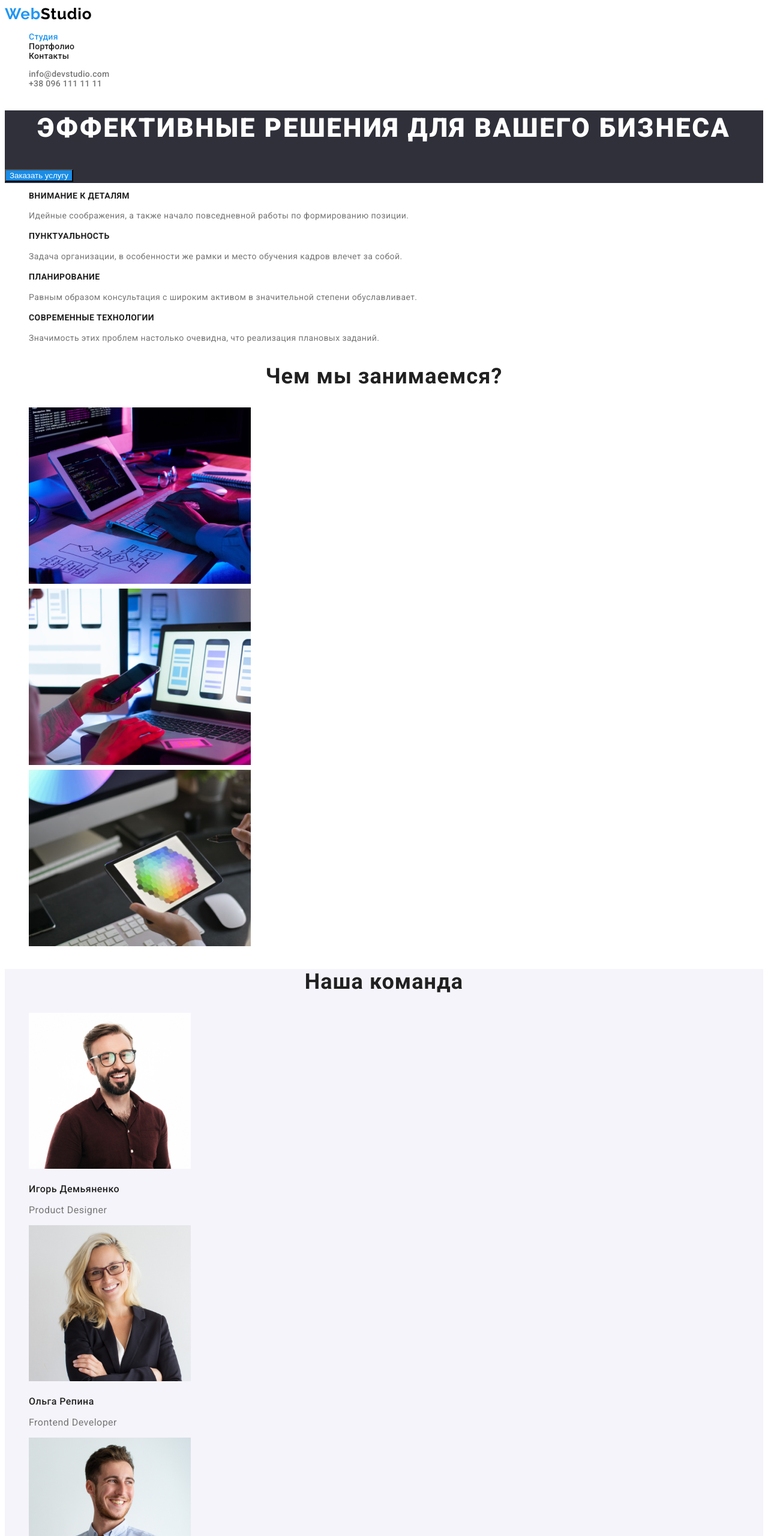
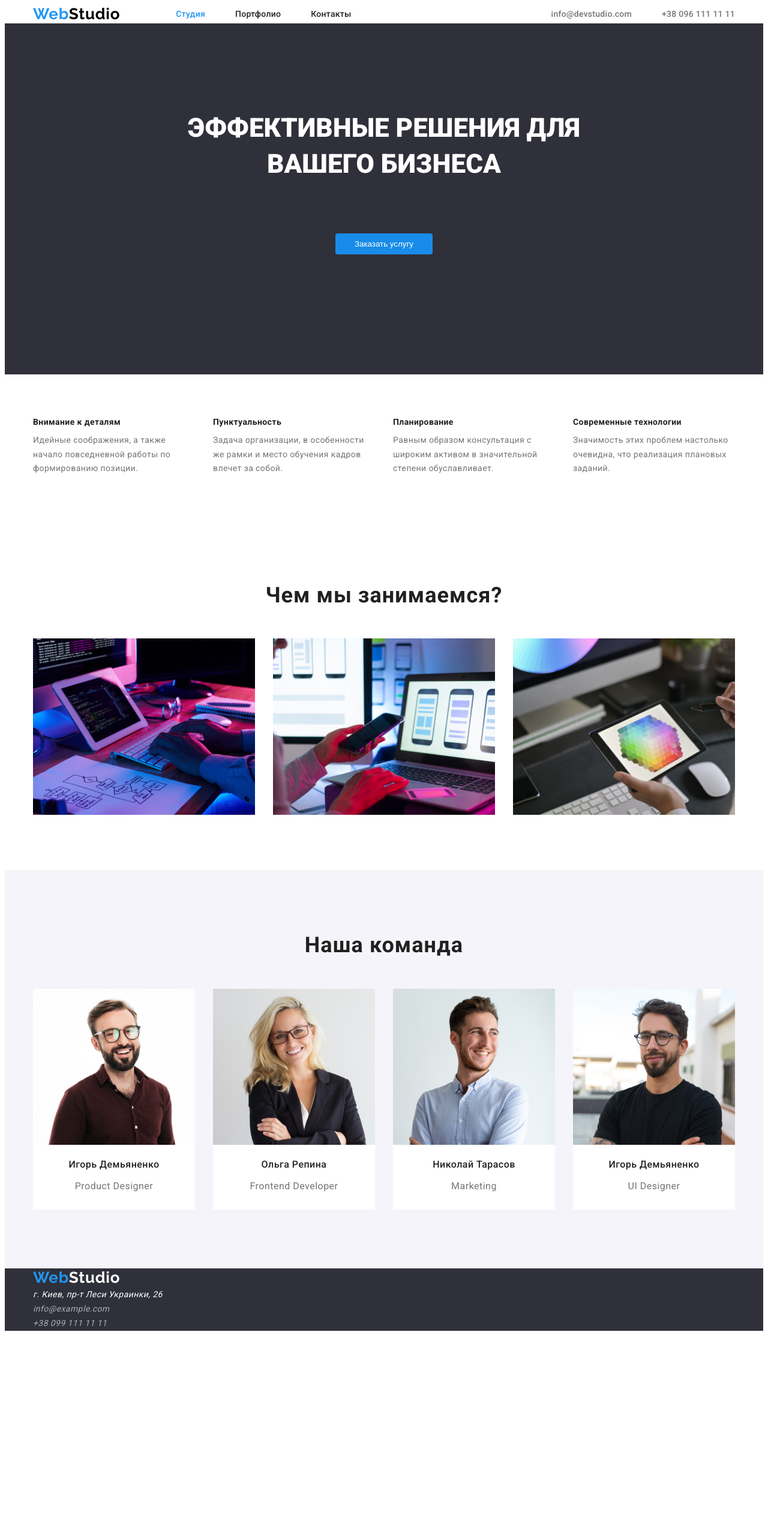
Before and after one commit to vlad-siladi/nastya-shtopor, a plain HTML site: page index.html in a window 1280 px wide. Shown: the top 2560 px of the page at 60% size. After the commit the page ends 2232 px from the top, so only its background shows below. Drawn offline with Linux system fonts and the light colour scheme.

Commit message:
добавляет 3 работу

```diff
--- a/css/style.css
+++ b/css/style.css
@@ -29,6 +29,7 @@
   --button-bg-color: #188ce8;
   --adress-link: rgba(255, 255, 255, 0.6);
 }
+
 /* тело */
 .body {
   background-color: var(--bg-color);
@@ -37,8 +38,36 @@
   line-height: 1.71;
 }
 
-/* логотип */
+ul {
+  padding: 0;
+}
+
+/* Шапка */
+
+.head-block,
+.head-nav {
+  display: flex;
+  align-items: center;
+}
+
+.conteiner {
+  margin: 0 auto;
+  max-width: 1170px;
+  padding-left: 15px;
+  padding-right: 15px;
+  border-bottom-width: 1600px;
+  border-bottom-color: #000000;
+}
+
+.portfolio-line {
+  border-bottom-width: 1px;
+  border-bottom-color: #ececec;
+  border-bottom-style: solid;
+}
+/* LOGO */
 .logo {
+  margin-right: 93px;
+
   color: var(--logo-color);
   font-family: Raleway, sans-serif;
   font-weight: 700;
@@ -57,7 +86,11 @@
   text-decoration: none;
 }
 
+/* Навигация по сайтам */
 .site-nav {
+  margin: 0px;
+  display: flex;
+
   cursor: pointer;
 
   color: var(--primery-text-color);
@@ -65,9 +98,18 @@
   font-size: 14px;
   line-height: 1.14;
   letter-spacing: 0.02em;
-
   text-decoration: none;
 }
+
+.site-nav .item + .item {
+  margin-left: 50px;
+}
+
+/* .site-nav li {
+  display: block;
+  padding-top: 32px;
+  padding-bottom: 32px;
+} */
 
 .corrent {
   color: var(--accent);
@@ -78,19 +120,29 @@
   color: var(--accent);
 }
 
+/* Auth-nav */
+
+.auth-nav::before {
+  background-image: url(../);
+}
+
 .auth-nav {
+  display: flex;
+  margin: 0px;
+  margin-left: auto;
+
   color: var(--secondary-text-color);
-
   font-weight: 500;
   font-size: 14px;
   line-height: 1.14;
   letter-spacing: 0.02em;
-
   text-decoration: none;
 }
-.auth-nav:hover {
-  color: var(--accent);
+
+.auth-nav .item + .item {
+  margin-left: 50px;
 }
+.auth-nav:hover,
 .auth-nav:focus {
   color: var(--accent);
 }
@@ -103,40 +155,99 @@
 /* Банер с кнопкой */
 .banner {
   background-color: var(--footer-bg-color);
+  text-align: center;
+  padding: 145px 0 200px 0;
+  margin-top: 0px;
+  margin-bottom: 0;
 }
 .banner-title {
+  margin-left: auto;
+  margin-right: auto;
+  max-width: 696px;
+  margin-top: 0;
+  margin-bottom: 85px;
+
   color: #ffffff;
 
   font-weight: 900;
   font-size: 44px;
   line-height: 1.36;
-  text-align: center;
-  letter-spacing: 0.06em;
+  /* letter-spacing: 0.06em; */
   text-transform: uppercase;
 }
 .banner-button {
+  border-radius: 4px;
+  padding: 10px 32px;
+  border: none;
+  min-width: 200 px;
+  text-align: center;
+
+  display: inline-block;
+
   color: #ffffff;
   background-color: var(--button-bg-color);
 }
 
 /* Список преимуществ */
 
+.advantages {
+  padding-top: 72px;
+  padding-bottom: 94px;
+}
+.section-nav {
+  margin: 0px;
+  display: flex;
+}
+.advantages-item {
+  padding: 0;
+  max-width: 270px;
+}
+
+.advantages-item + .advantages-item {
+  margin-left: 30px;
+}
+
 .advantages-title {
+  margin-top: 0px;
+  margin-bottom: 10px;
+
   color: var(--primery-text-color);
   font-weight: 700;
   font-size: 14px;
   line-height: 1.14;
   letter-spacing: 0.03em;
-  text-transform: uppercase;
+  /* text-transform: uppercase;  */
 }
 .advantages-text {
+  margin-top: 0px;
+  margin-bottom: 0px;
+
   color: var(--secondary-text-color);
   font-weight: 400;
+  font-size: 14px;
+  line-height: 1.7;
   letter-spacing: 0.03em;
 }
 
 /* Чем мы занимаемся */
+
+.work-item {
+  justify-content: center;
+  padding: 0;
+  margin-right: 30px;
+}
+.work-item:last-child {
+  margin-right: 0;
+}
+.section-nav {
+  padding: 0;
+  margin-bottom: 84px;
+}
+
 .section-title {
+  margin-top: 0px;
+  margin-bottom: 50px;
+
   color: var(--primery-text-color);
   font-weight: 700;
   font-size: 36px;
@@ -148,15 +259,53 @@
 /* Команда  */
 .team {
   background-color: #f5f4fa;
+  margin: 0px;
+  padding-bottom: 84px;
+  padding-top: 104px;
 }
+
+.section-team {
+  display: flex;
+}
+
+.team-item {
+  justify-content: center;
+  padding: 0;
+  margin-right: 30px;
+  background-color: var(--bg-color);
+}
+
+.team-item:last-child {
+  margin-right: 0px;
+}
+
+.team-header {
+  padding: 0;
+  margin-bottom: 50px;
+  margin-top: 0;
+
+  text-align: center;
+  color: var(--primery-text-color);
+  font-weight: 700;
+  font-size: 36px;
+  line-height: 1.2;
+  letter-spacing: 0.03em;
+}
+
 .team-title {
+  text-align: center;
   color: var(--primery-text-color);
   font-weight: 500;
   font-size: 16px;
   line-height: 1.2;
   letter-spacing: 0.03em;
 }
+
 .team-text {
+  margin-top: 0px;
+  margin-bottom: 30px;
+
+  text-align: center;
   color: var(--secondary-text-color);
   font-weight: 400;
   font-size: 16px;
@@ -171,6 +320,7 @@
 .footer {
   background-color: var(--footer-bg-color);
 }
+
 .address-nav {
   color: #ffffff;
 
@@ -193,7 +343,7 @@
 .footer-a:focus {
   color: var(--accent);
 }
-"."km? .button {
+.button {
   list-style: none;
 
   color: var(--primery-text-color);
@@ -204,10 +354,85 @@
   color: #ffffff;
   background-color: var(--button-bg-color);
 }
+/* П О Р Т Ф О Л И О  */
 
+/* Фильтр */
+.button-list {
+  text-align: center;
+  padding-top: 94px;
+  margin: 0;
+  margin-bottom: 34px;
+}
+
+.button-item {
+  text-align: center;
+  display: inline-block;
+  margin-right: 30px;
+}
+.button-item:last-child {
+  margin-right: 0px;
+}
+
+.button {
+  border-radius: 4px;
+  border: none;
+  padding: 6px 22px;
+  background-color: F5F4FA;
+
+  color: var(--primery-text-color);
+  font-family: Roboto;
+  font-style: normal;
+  font-weight: 500;
+  font-size: 16px;
+  letter-spacing: 0.03em;
+}
+
+.button:hover,
+.button:focus {
+  background-color: var(--accent);
+  color: var(--bg-color);
+}
 /* Список портфолио */
 
+/* .portfolio-item {
+  width: 370px;
+  padding-left: 15px;
+  padding-right: 15px;
+} */
+
+.portfolio {
+  padding-bottom: 86px;
+  margin: 0;
+}
+
+.portfolio-container {
+  display: flex;
+  flex-wrap: wrap;
+  margin-right: -30px;
+  margin-bottom: -30px;
+}
+
+.portfolio-item {
+  width: 370px;
+  padding: 0px;
+  margin-right: 30px;
+  margin-bottom: 30px;
+  background-color: #eeeeee;
+  flex-basis: calc((100% - 30px * 3) / 3);
+}
+
+/* .portfolio-item:nth-child(3n) {
+  margin-right: 0px;
+}
+
+.portfolio-item:nth-last-child(-n + 3) {
+  margin-bottom: 0px;
+} */
+
 .portfolio-title {
+  padding-right: 24px;
+  padding-left: 24px;
+
   color: var(--primery-text-color);
   font-weight: 700;
   font-size: 18px;
@@ -216,9 +441,22 @@
 }
 
 .portfolio-text {
+  padding-right: 24px;
+  padding-left: 24px;
+
   color: var(--secondary-text-color);
   font-weight: 400;
   font-size: 16px;
   line-height: 1.9;
   letter-spacing: 0.03em;
 }
+
+/* .portfolio-item {
+  width: calc((100%-60px) / 3);
+  margin-right: 30px;
+  background-color: purple;
+}
+
+.portfolio-item:nth-child(3n) {
+  margin-right: 0px;
+} */
--- a/index.html
+++ b/index.html
@@ -13,21 +13,22 @@
 
 <body class="body">
     <!-- Шапка -->
-    <header class="head" >
-        <nav>
+    <header class="conteiner" >
+       <div class="head-block ">
+            <nav class="head-nav">
                 <a href="" class="logo">Web<span class="logo-studio">Studio</span> </a>
 
                 <ul class="site-nav list">
-                <li> <a href=" " class="site-nav link corrent">Студия </a> </li>
-                <li> <a href="./portfolio.html" class="site-nav link">Портфолио</a>  </li>
-                <li> <a href="" class="site-nav link">Контакты </a> </li>
+                    <li class="item"> <a href=" " class="site-nav link corrent">Студия </a> </li>
+                    <li class="item"> <a href="./portfolio.html" class="site-nav link">Портфолио</a> </li>
+                    <li class="item"> <a href="" class="site-nav link">Контакты </a> </li>
                 </ul>
              </nav>
              <ul class="auth-nav list">
-            <li><a href="" class="auth-nav link">info@devstudio.com</a> </li>
-            <li><a href="" class="auth-nav link">+38 096 111 11 11</a> </li>
+                <li class="item"><a href="" class="auth-nav link">info@devstudio.com</a> </li>
+                <li class="item"><a href="" class="auth-nav link">+38 096 111 11 11</a> </li>
             </ul>
-
+       </div>
     </header>
 
     <main class="main">
@@ -39,75 +40,82 @@
 
         <!-- Список преимуществ -->
         <section class="advantages">
+            <div class="conteiner">
                 <ul class="section-nav list">
-                <li>
+                    <li class="advantages-item">
                         <h3 class="advantages-title">Внимание к деталям</h3>
                         <p class="advantages-text">Идейные соображения, а также начало повседневной работы по формированию
                             позиции.</p>
                     </li>
 
-                <li>
+                    <li class="advantages-item">
                         <h3 class="advantages-title">Пунктуальность</h3>
                         <p class="advantages-text">Задача организации, в особенности же рамки и место обучения кадров влечет за
                             собой.</p>
                     </li>
 
-                <li>
+                    <li class="advantages-item">
                         <h3 class="advantages-title">Планирование</h3>
                         <p class="advantages-text">Равным образом консультация с широким активом в значительной степени
                             обуславливает.</p>
                     </li>
 
-                <li>
+                    <li class="advantages-item">
                         <h3 class="advantages-title">Современные технологии</h3>
                         <p class="advantages-text">Значимость этих проблем настолько очевидна, что реализация плановых заданий.
                         </p>
                     </li>
                 </ul>
+            </div>
         </section>
 
         <!-- Чем мы занимаемся -->
-        <section class="">
+        <section class="work">
+           <div class="conteiner">
                 <h2 class="section-title">Чем мы занимаемся?</h2>
                 <ul class="section-nav list">
-                <li> <img src="./images/14.jpg" alt="work" width="370"> </li>
-                <li> <img src="./images/15.jpg" alt="phone" width="370"> </li>
-                <li> <img src="./images/16.jpg" alt="pictures" width="370"> </li>
+                    <li class="work-item"> <img src="./images/14.jpg" alt="work" width="370"> </li>
+                    <li class="work-item"> <img src="./images/15.jpg" alt="phone" width="370"> </li>
+                    <li class="work-item"> <img src="./images/16.jpg" alt="pictures" width="370"> </li>
                 </ul>
+           </div>
         </section>
 
         <!-- Команда -->
-        <section class="team">
-            <h2 class="section-title">Наша команда</h2>
-            <ul class="section-nav list">
-                <li>
+        <section class="team ">
+            <div class="conteiner">
+                <h2 class="team-header">Наша команда</h2>
+                <ul class="section-team list">
+                    <li class="team-item">
                         <img src="./images/17.jpg" alt="Игорь Демьяненко" width="270">
                         <h3 class="team-title">Игорь Демьяненко</h3>
                         <p class="team-text">Product Designer</p>
                     </li>
 
-                <li>
+                    <li class="team-item">
                         <img src="./images/18.jpg" alt="Ольга Репина" width="270">
                         <h3 class="team-title">Ольга Репина</h3>
                         <p class="team-text">Frontend Developer</p>
                     </li>
 
-                <li>
+                    <li class="team-item">
                         <img src="./images/19.jpg" alt="Николай Тарасов" width="270">
                         <h3 class="team-title">Николай Тарасов</h3>
                         <p class="team-text">Marketing</p>
                     </li>
 
-                <li>
+                    <li class="team-item">
                         <img src="./images/20.jpg" alt="Игорь Демьяненко" width="270">
                         <h3 class="team-title">Игорь Демьяненко</h3>
                         <p class="team-text">UI Designer</p>
                 </ul>
+            </div>
         </section>
     </main>
 
     <!-- подвал с адрессами -->
     <footer class="footer">
+        <div class="conteiner">
             <a href="" class="logo">Web<span class="footer-studio">Studio</span></a>
             <address>
                 <li class="list address-nav">г. Киев, пр-т Леси Украинки, 26</li>
@@ -115,6 +123,7 @@
                 <li class="list"><a href="" class="footer-a">+38 099 111 11 11</a></li>
                 <ul></ul>
             </address>
+        </div>
     </footer>
 
 </body>
```
Also changed, not shown: portfolio.html (+40 -25 lines). Lines whose indentation alone changed are shown as unchanged.
